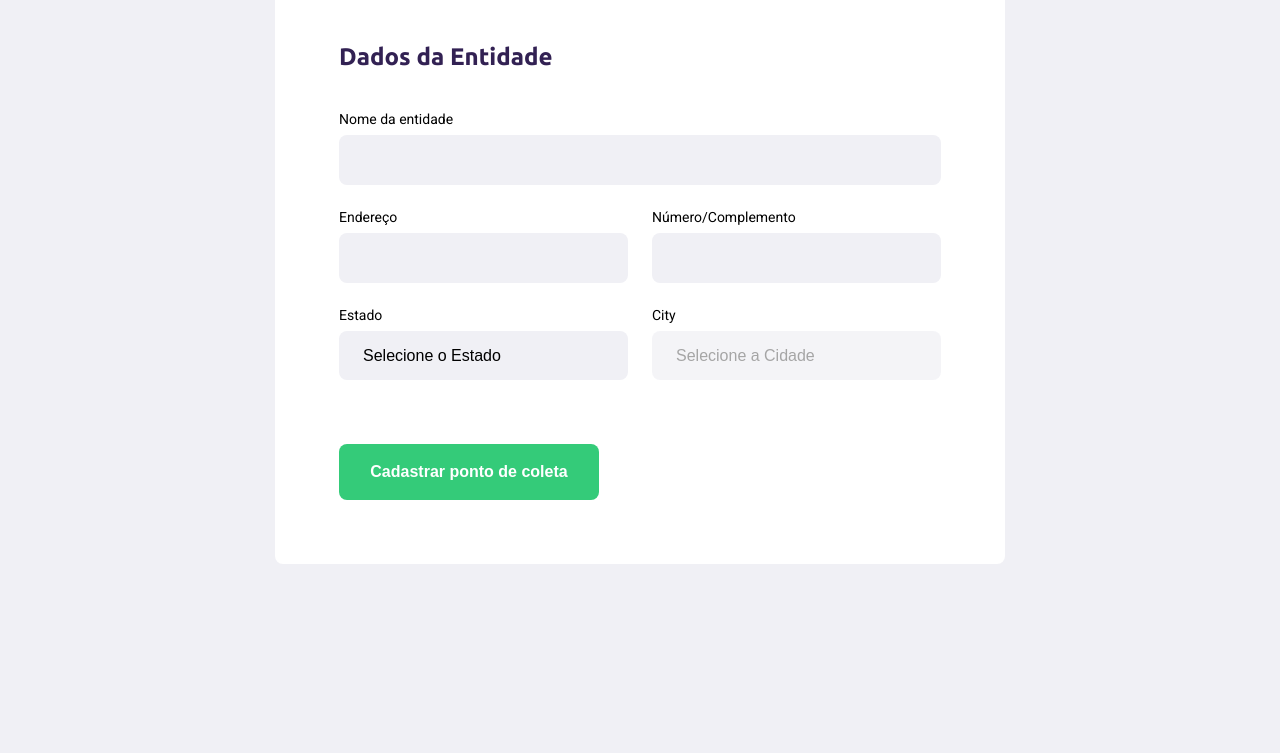
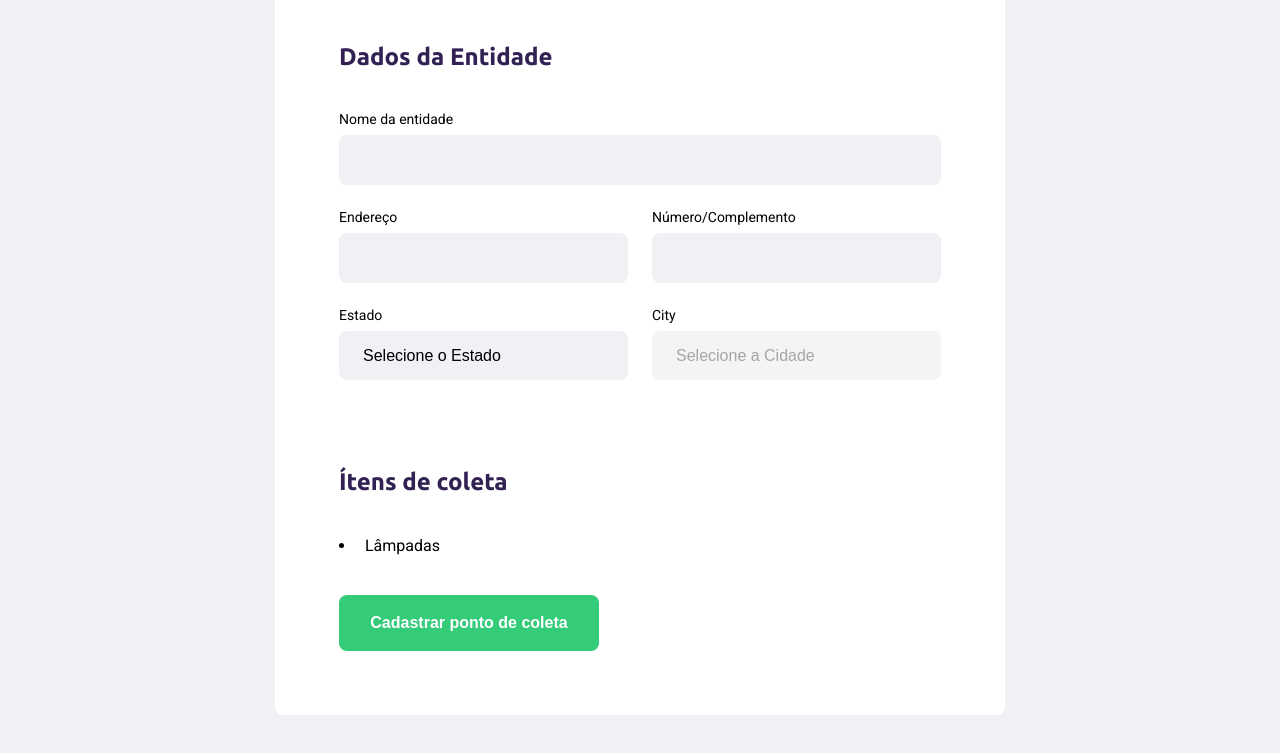
Before and after one commit to FelipeFontouraBr/Ecoleta, a plain HTML site: page create-point.html in a window 1280 px wide. Shown: the part 299-1052 px from the top of the page. Before the commit the page ends 943 px from the top, so only its background shows below. Drawn offline with Linux system fonts and the light colour scheme; no server answers.

Commit message:
Created itens to "Lampada"

```diff
--- a/create-point.html
+++ b/create-point.html
@@ -66,6 +66,19 @@
 
             </fieldset>
 
+            <fieldset>
+                <legend>
+                    <h2>Ítens de coleta</h2>
+                </legend>
+
+                <div class="items-grid">
+                    <li>
+                        <img src="" alt="">
+                        <span>Lâmpadas</span>
+                    </li>
+                </div>
+            </fieldset>
+
             <button type="submit">Cadastrar ponto de coleta</button>
         </form>
 </div>
```
